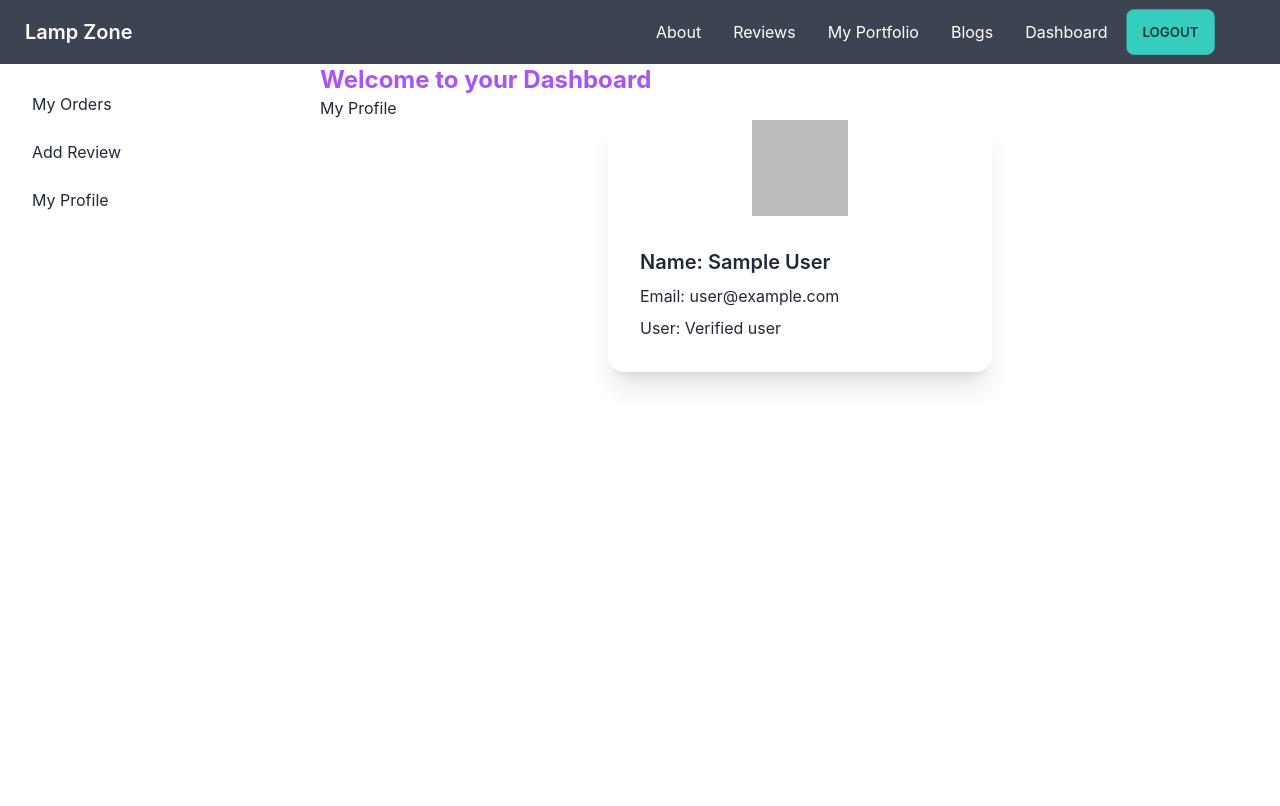
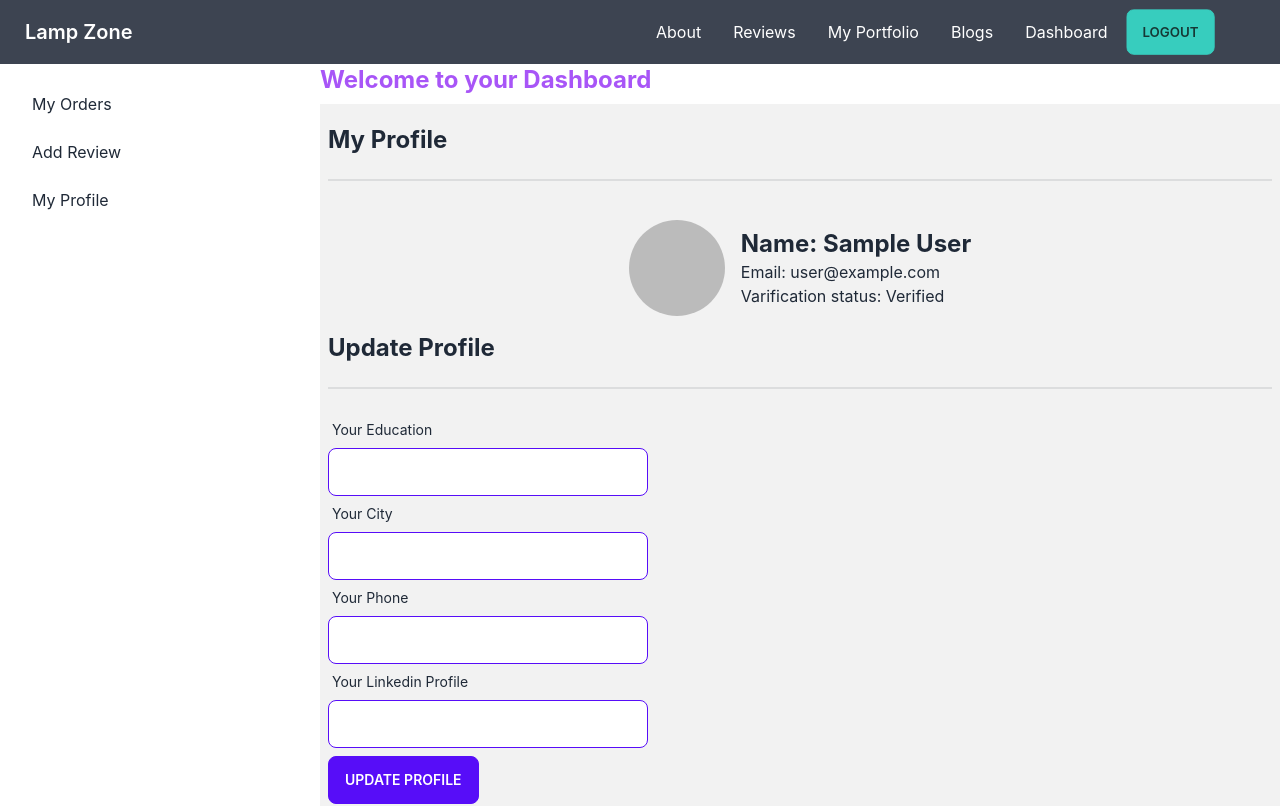
Before and after one commit to nahid7g/Lamp-Zone, a React (Create React App) app: page /dashboard/my-profile in a window 1280 px wide. Shown: the top 806 px of the page. Built offline with nearby package versions, Linux system fonts and the light colour scheme; no server answers; sample sign-in values are in the browser's storage.

Commit message:
Update Profile added

```diff
--- a/src/Pages/Dashboard/MyProfile/MyProfile.js
+++ b/src/Pages/Dashboard/MyProfile/MyProfile.js
@@ -1,23 +1,82 @@
-import React from 'react';
+import React, { useEffect, useState } from 'react';
 import { useAuthState } from 'react-firebase-hooks/auth';
+import { useForm } from 'react-hook-form';
+import { toast } from 'react-toastify';
 import auth from '../../../firebase.init';
 
 const MyProfile = () => {
+    const [updateUser, setUpdateUser] = useState({});
     const [user] = useAuthState(auth);
-    console.log(user)
+    const { register, handleSubmit, watch, formState: { errors } } = useForm();
+    useEffect(() => {
+        fetch(`https://lamp-zone1.herokuapp.com/users?email=${user?.email}`)
+            .then(res => res.json())
+            .then(data => setUpdateUser(data))
+    }, [user])
+    const onSubmit = data => {
+        const updatedProfile = {
+            email: user?.email,
+            name: user?.displayName,
+            education: data.education,
+            city: data.city,
+            phone: data.phone,
+            linkedin: data.linkedin
+        }
+        fetch("https://lamp-zone1.herokuapp.com/users", {
+            method: 'PUT', // or 'PUT'
+            headers: {
+                'Content-Type': 'application/json',
+            },
+            body: JSON.stringify(updatedProfile),
+        })
+            .then(res => res.json())
+            .then(data => console.log(data))
+        toast("Submited!")
+    };
     return (
-        <div>
-            <h2 >My Profile</h2>
-            <div className='flex justify-center'>
-                <div className="card w-96 bg-base-100 shadow-xl">
-                    <figure><img src={user?.photoURL} alt={user?.displayName} /></figure>
-                    <div className="card-body">
-                        <h2 className="card-title">Name: {user?.displayName}</h2>
+        <div className='bg-base-200 py-5 my-2 px-2'>
+            <h2 className='text-2xl font-bold'>My Profile</h2>
+            <div className="divider"></div>
+            <div className="hero">
+                <div className="hero-content flex-col lg:flex-row">
+                    <img src={user?.photoURL} alt={user?.displayName} className="mask mask-circle max-w-sm rounded-lg shadow-2xl" />
+                    <div>
+                        <h1 className="text-2xl font-bold">Name: {user?.displayName}</h1>
                         <p>Email: {user?.email}</p>
-                        <p>User: {user?.emailVerified ? "Verified user" : "Not verified"}</p>
+                        <p>Varification status: {user?.emailVerified ? "Verified" : "Non Verified"}</p>
                     </div>
                 </div>
             </div>
+            <h2 className='text-2xl font-bold'>Update Profile</h2>
+            <div className="divider"></div>
+            <form onSubmit={handleSubmit(onSubmit)}>
+                <div className="form-control">
+                    <label className="label">
+                        <span className="label-text">Your Education</span>
+                    </label>
+                    <input type="text" defaultValue={updateUser?.education} className="input input-bordered input-primary w-full max-w-xs" {...register("education")} />
+                </div>
+                <div className="form-control">
+                    <label className="label">
+                        <span className="label-text">Your City</span>
+                    </label>
+                    <input type="text" defaultValue={updateUser?.city} className="input input-bordered input-primary w-full max-w-xs" {...register("city")} />
+                </div>
+                <div className="form-control">
+                    <label className="label">
+                        <span className="label-text">Your Phone</span>
+                    </label>
+                    <input type="text" defaultValue={updateUser?.phone} className="input input-bordered input-primary w-full max-w-xs" {...register("phone")} />
+                </div>
+                <div className="form-control">
+                    <label className="label">
+                        <span className="label-text">Your Linkedin Profile</span>
+                    </label>
+                    <input type="text" defaultValue={updateUser?.linkedin} className="input input-bordered input-primary w-full max-w-xs" {...register("linkedin")} />
+                </div>
+                <button type="submit" className='btn btn-primary my-2'>Update Profile</button>
+            </form>
+
         </div>
     );
 };
--- a/src/Pages/Dashboard/Orders/Orders.js
+++ b/src/Pages/Dashboard/Orders/Orders.js
@@ -1,6 +1,7 @@
 import React, { useState, useEffect } from 'react';
 import { useAuthState } from 'react-firebase-hooks/auth';
 import auth from '../../../firebase.init';
+import Loading from '../../Shared/Loading';
 import Order from '../Order/Order';
 
 const Orders = () => {
@@ -10,7 +11,10 @@ const Orders = () => {
         fetch(`https://lamp-zone1.herokuapp.com/orders?email=${user?.email}`)
             .then(res => res.json())
             .then(data => setOrders(data))
-    }, [orders]);
+    }, [user?.email]);
+    if (orders.length === 0) {
+        return <Loading />
+    }
     return (
         <div>
             <h2 className='my-2'>Your Orders: {orders.length}</h2>
--- a/src/Pages/Home/Reviews/Reviews.js
+++ b/src/Pages/Home/Reviews/Reviews.js
@@ -1,5 +1,6 @@
 import React, { useState, useEffect } from 'react';
 import { Link } from 'react-router-dom';
+import Loading from '../../Shared/Loading';
 import Review from '../Review/Review';
 
 const Reviews = () => {
@@ -9,6 +10,9 @@ const Reviews = () => {
             .then(res => res.json())
             .then(data => setReviews(data))
     }, [])
+    if (reviews.length === 0) {
+        return <Loading />
+    }
     return (
         <div className='my-10'>
             <div className='w-3/5 mx-auto'>
--- a/src/Pages/Login/SignUp.js
+++ b/src/Pages/Login/SignUp.js
@@ -19,10 +19,8 @@ const SignUp = () => {
     }
     const { register, handleSubmit, watch, reset, formState: { errors } } = useForm();
     const onSubmit = async data => {
-        console.log(data);
         await createUserWithEmailAndPassword(data.email, data.password);
         await updateProfile({ displayName: data.name });
-        console.log("update done");
         reset();
     };
     let loginError;
--- a/src/Pages/Portfolio/Portfolio.js
+++ b/src/Pages/Portfolio/Portfolio.js
@@ -9,7 +9,7 @@ const Portfolio = () => {
                     <h2 className="card-title">
                         Name: Nahid Hasan
                     </h2>
-                    <p>Email: nahidhasankiran2@gmail.com</p>
+                    <p>Email: nahidhasan2g@gmail.com</p>
                     <p>Highest education: HSC</p>
                     <div>
                         <p className='text-xl font-bold'>Three live sites link:</p>
```
